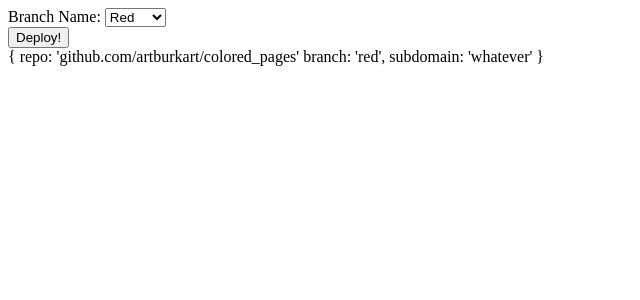
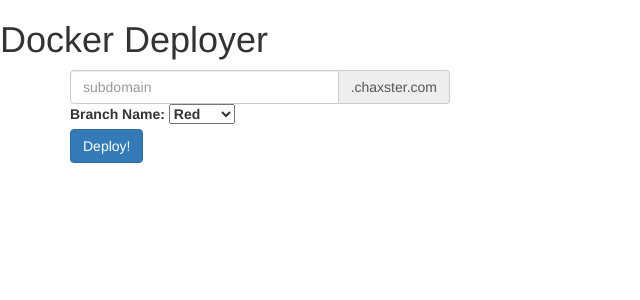
Before and after one commit to artburkart/docker-deployer, a Flask app: page / in a window 1280 px wide. Shown: the top 300 px of the page, without its empty margins (0-640 px from the left). Run offline with Flask 2, Linux system fonts and the light colour scheme; some libraries are stand-ins or nearby versions.

Commit message:
index updates

```diff
--- /dev/null
+++ b/requirements.txt
@@ -0,0 +1,6 @@
+Flask==0.10.1
+itsdangerous==0.24
+Jinja2==2.7.3
+MarkupSafe==0.23
+Werkzeug==0.10.4
+wheel==0.24.0
--- a/templates/index.html
+++ b/templates/index.html
@@ -1,21 +1,62 @@
 <!DOCTYPE html>
-<html>
-  <form>
+<html lang="en">
+  <head>
+    <meta charset="utf-8">
+    <meta http-equiv="X-UA-Compatible" content="IE=edge">
+    <meta name="viewport" content="width=device-width, initial-scale=1">
+    <title>Docker Deployer</title>
+    <link rel="stylesheet" href="https://maxcdn.bootstrapcdn.com/bootstrap/3.3.5/css/bootstrap.min.css">
+  </head>
+  <body>
+    <h1>Docker Deployer</h1>
+    <div class="container">
+      <form id="deploy-form"class="form-group">
+        <div class="input-group col-md-4">
+          <input type="text" class="form-control" placeholder="subdomain" aria-describedby="basic-addon2">
+          <span class="input-group-addon" id="basic-addon2">.chaxster.com</span>
+        </div>
         <label>
           Branch Name:
-      <select value="red">
+          <select class="selectpicker">
             <option value="red">Red</option>
             <option value="green">Green</option>
             <option value="yellow">Yellow</option>
           </select>
         </label>
         <br/>
-    <button>Deploy!</button>
+        <button class="btn btn-primary">Deploy!</button>
       </form>
+    </div>
+    <script src="https://ajax.googleapis.com/ajax/libs/jquery/1.11.3/jquery.min.js"></script>
+    <script src="https://maxcdn.bootstrapcdn.com/bootstrap/3.3.5/js/bootstrap.min.js"></script>
+    <script type="javascript" src="/static/js/index.js"></script>
+    <script>
+      $( document ).ready(function() {
+        $("#deploy-form").on("submit",function() {
+          var url = "path/to/post.soemthing";
+          console.log("deploy!");
+          $.ajax({
+            url: url,
+            type: 'post',
+            data: {
+              repo: 'github.com/artburkart/colored_pages',
+                branch: 'red',
+                subdomain: 'whatever'
+            },
+            success: function(data) {
+              alert(data);
+            }
+         });
+        });
+      });
+    </script>
+  </body>
 </html>
 
-{
+<!-- {
   repo: 'github.com/artburkart/colored_pages'
   branch: 'red',
   subdomain: 'whatever'
 }
+
+ -->
```
Lines whose indentation alone changed are shown as unchanged.
